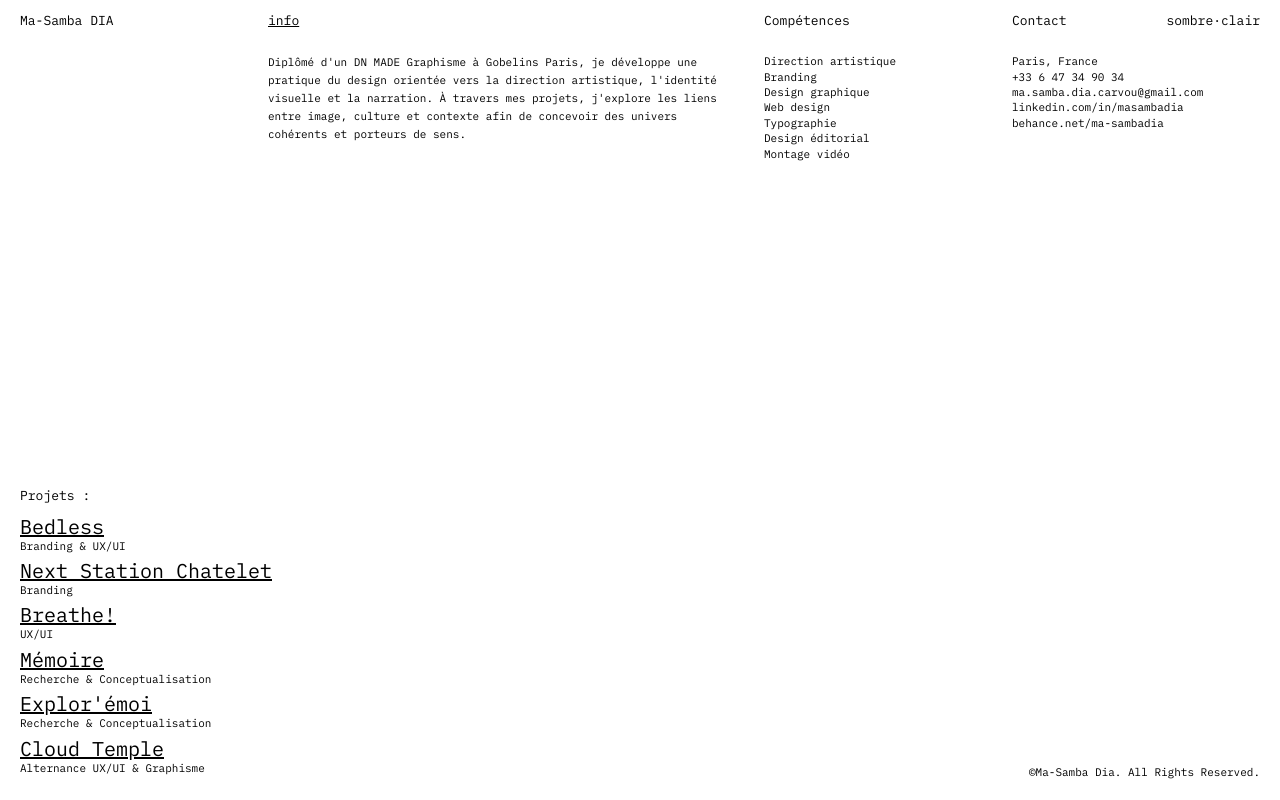
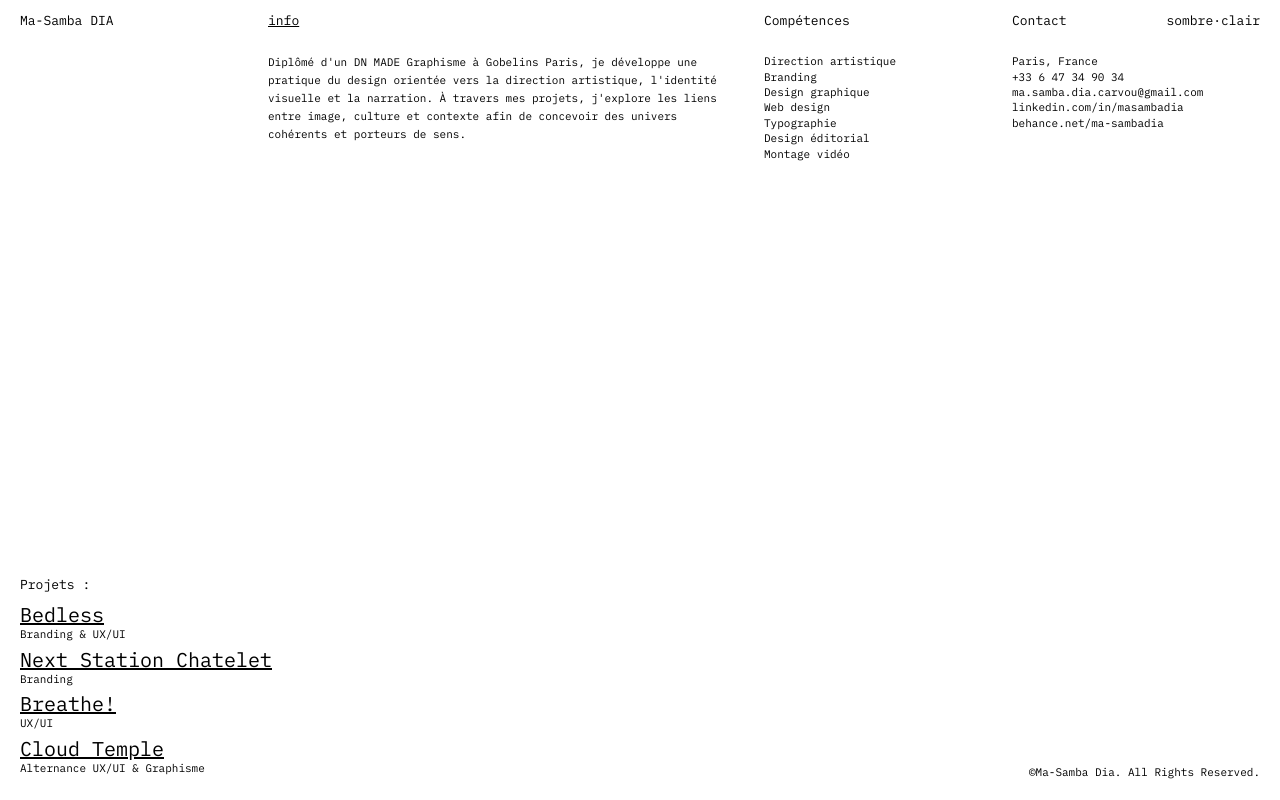
Before and after one commit to MaSambaXO/mon-portfolio, a Next.js app: page / in a window 1280 px wide. Built offline with nearby package versions, Linux system fonts and the light colour scheme.

Commit message:
Retire Mémoire et Explor'émoi, mise à jour texte Breathe
Co-Authored-By: Claude Sonnet 4.6 <noreply@anthropic.com>

```diff
--- a/app/page.tsx
+++ b/app/page.tsx
@@ -80,34 +80,10 @@ const PROJECTS: Project[] = [
     date: "Juin 2023",
     description: [
       "Breathe! est un projet européen de médiation culturelle autour des objets africains conservés dans les collections de musées européens. J'ai été chargé par l'association Alter-Natives de réaliser le site du projet.",
-      "Développé en collaboration avec une graphiste senior, le site transpose l'identité visuelle du projet dans un environnement numérique accessible, lisible et responsive. L'objectif était de valoriser les contenus pédagogiques et les recherches du programme à travers une expérience de consultation claire et engageante.",
+      "Développé à partir de la direction artistique conçue par la graphiste senior Elsa Perry, le site transpose l'identité visuelle du projet dans un environnement numérique accessible, lisible et responsive. Mon travail a consisté à adapter cette identité au support web afin de valoriser les contenus pédagogiques et les recherches du programme à travers une expérience de consultation claire et engageante.",
     ],
     role: ["Web design"],
     images: ["/projets/Breathe-1.webp","/projets/Breathe-2.webp","/projets/Breathe-3.webp","/projets/Breathe-4.webp"],
-  },
-
-  {
-    name: "Mémoire",
-    subtitle: "Recherche & Conceptualisation",
-    date: "Janvier 2025",
-    description: [
-      "Strive est un projet de mémoire autour des interfaces diégétiques dans les jeux vidéo de science-fiction. Inspiré par des œuvres comme Mirror's Edge, Dead Space ou Cyberpunk 2077, le projet explore la manière dont une interface peut participer à la construction d'un univers plutôt que se limiter à transmettre de l'information.",
-      "À travers la conception d'un jeu fictif, d'interfaces et de systèmes visuels, Strive cherche à intégrer la narration, le gameplay et l'identité visuelle dans une expérience cohérente.",
-    ],
-    role: ["Recherche", "Direction artistique", "Game design"],
-    images: ["/projets/Strive-1.webp","/projets/Strive-2.webp","/projets/Strive-3.webp","/projets/Strive-4.webp"],
-  },
-
-  {
-    name: "Explor'émoi",
-    subtitle: "Recherche & Conceptualisation",
-    date: "Octobre 2025",
-    description: [
-      "Explor'Émoi est un projet de médiation numérique conçu pour le tiers-lieu Comme Vous Émoi à Montreuil. Le projet réinvente la découverte d'un espace culturel à travers les codes du jeu vidéo et de la narration interactive.",
-      "L'expérience prend la forme d'un visual novel dans lequel les visiteurs rencontrent différents personnages associés aux espaces et activités du lieu. Le projet explore la manière dont le design interactif peut transformer l'information en expérience.",
-    ],
-    role: ["Recherche", "Branding", "Web design"],
-    images: ["/projets/Explor'Emoi-1.webp","/projets/Explor'Emoi-2.webp","/projets/Explor'Emoi-3.webp","/projets/Explor'Emoi-4.webp"],
   },
 
   {
```
